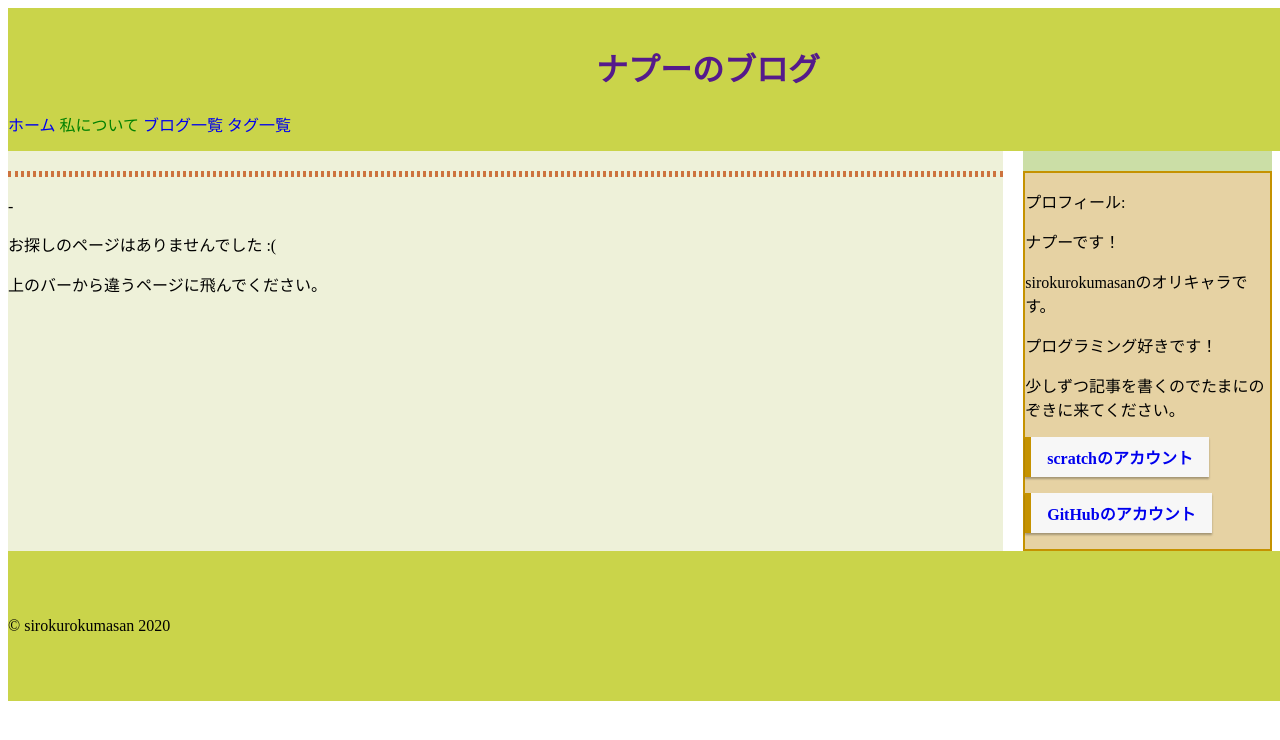
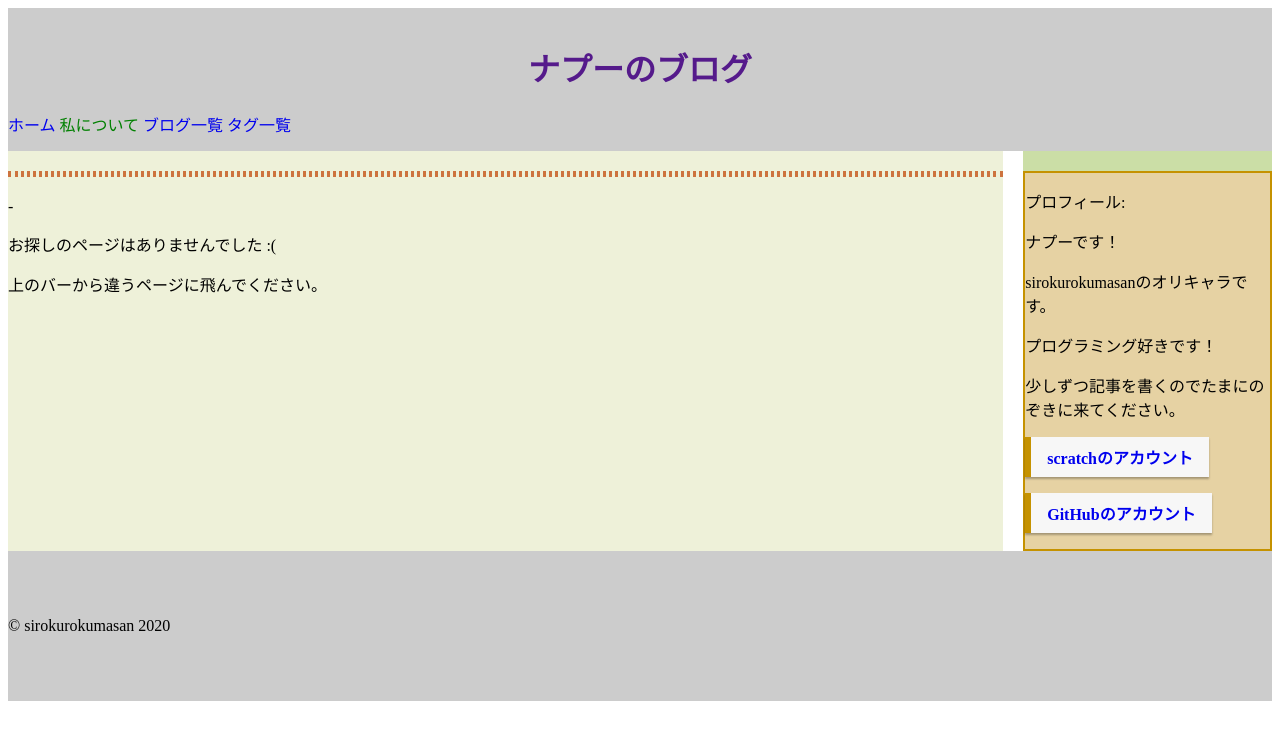
Before and after one commit to sirokurokumasan/sirokurokumasan.github.io, a Jekyll site: the page built from about.md, in a window 1280 px wide. Shown: the top 740 px of the page. Built offline with Jekyll 4.4.1, drawn with Linux system fonts in a browser that asks for light colours.

Commit message:
Update main.scss

```diff
--- a/_sass/main.scss
+++ b/_sass/main.scss
@@ -33,21 +33,24 @@ h3 {
 
 
 header {
-  width: 1400px;
+  width: 100%;
   padding: 15px 0;
-  background:#cad44a;
+  background:#ccc;
   &.headline{
-    font-size: 32px;
+    font-size: 5vw;
+  &-text {
+    color: #000;
+    }
   }
+}
 
-}
 footer {
-  width: 1400px;
+  width: 100%;
   height: 50px;
   padding: 50px 0;
-  background:#cad44a;
+  background:#ccc;
   &-text {
-    color: #fff;
+    color: #000;
   }
 }
 .container {
```
